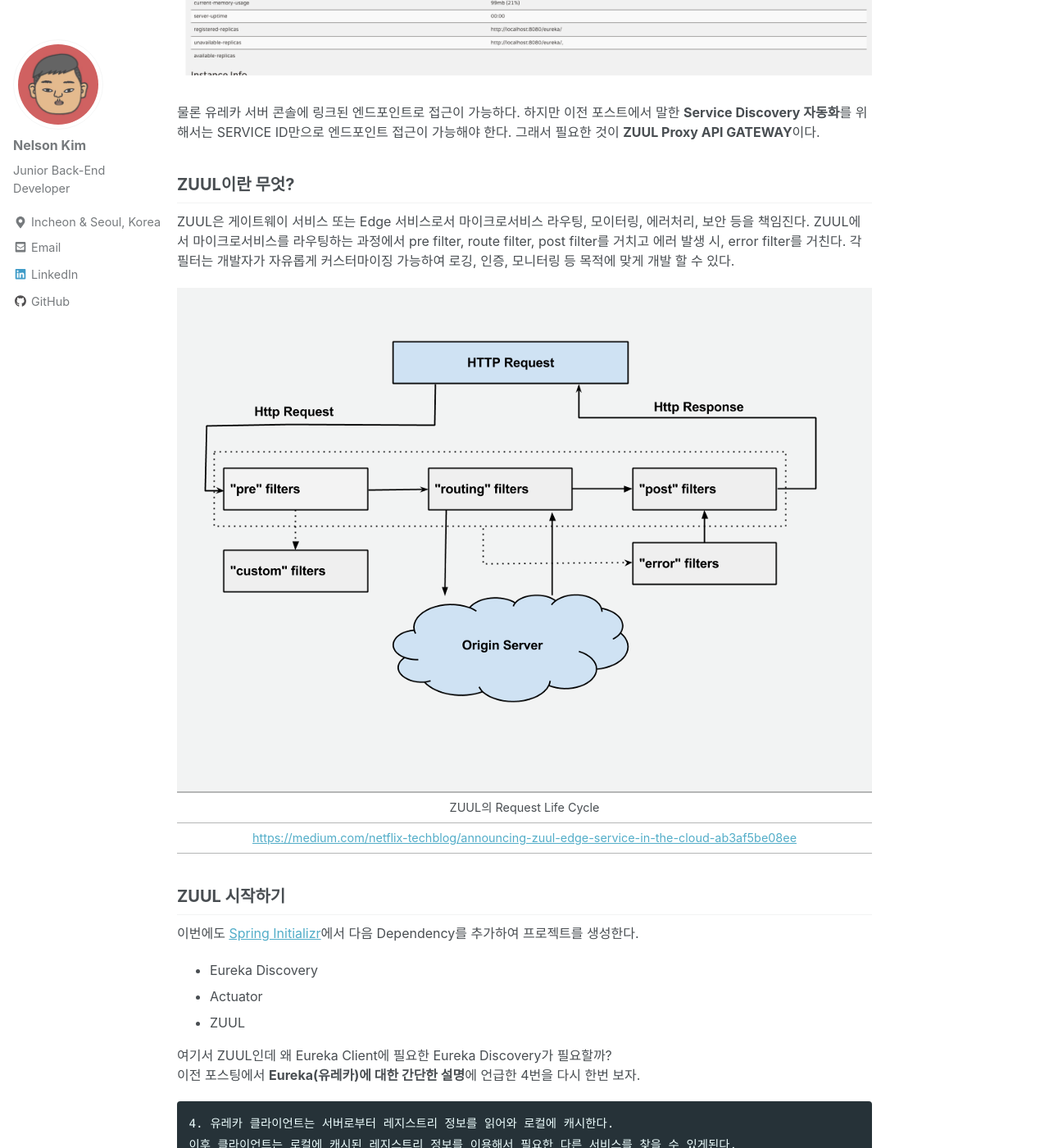
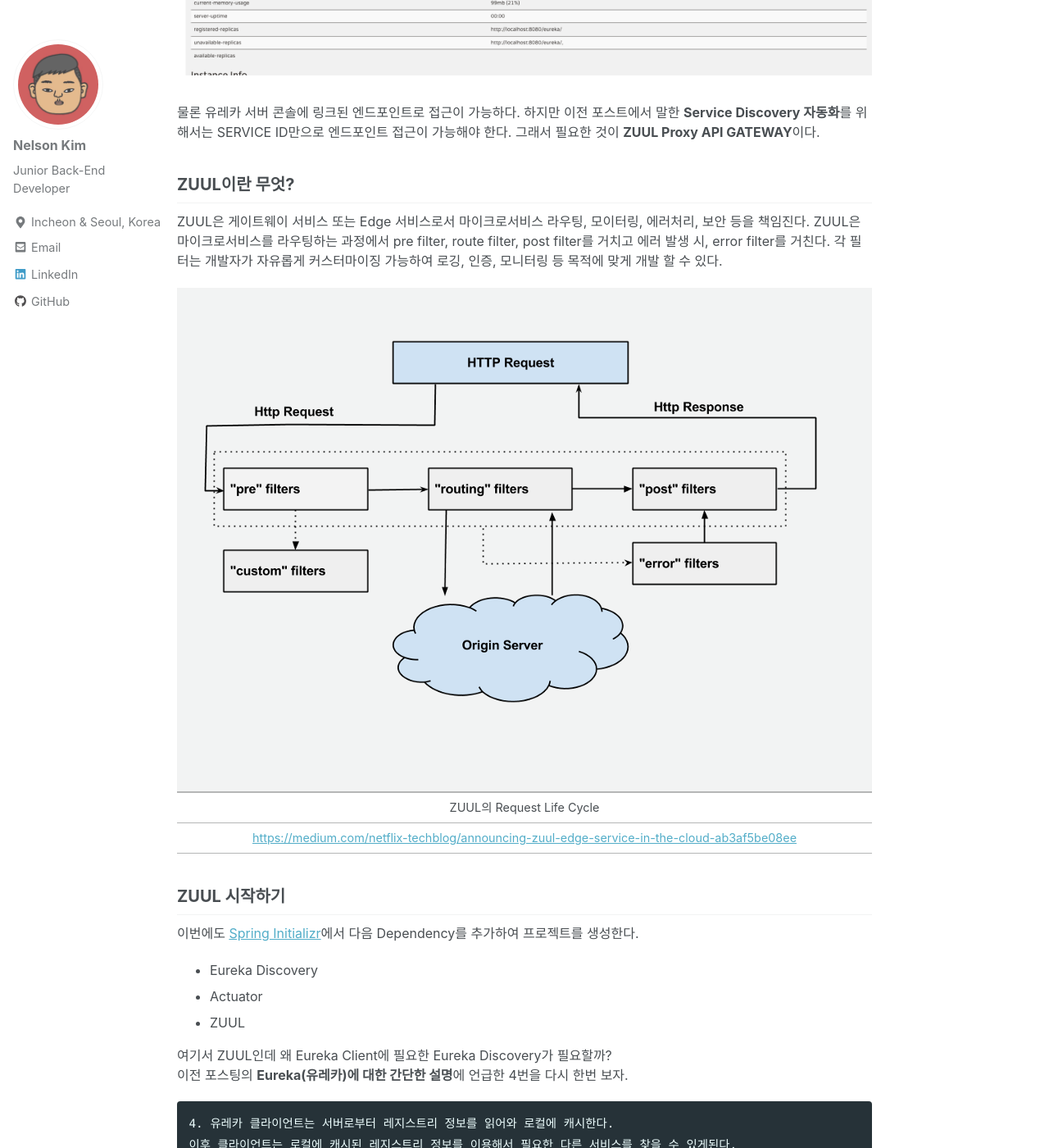
Before and after one commit to ssipflow/ssipflow.github.io, a Jekyll site: the page built from _posts/2018-09-30-Spring-Cloud-API-Gateway-03.md, in a window 1280 px wide and 1400 px high, scrolled down 633 px. Shown: the whole window at 82% size. Built offline with Jekyll 4.4.1, drawn with Linux system fonts in a browser that asks for light colours; nearby versions of some CDN libraries; comment, search, counter and statistics services are not loaded; some of the changed text lies outside the part shown.

Commit message:
오탈자 수정

````diff
--- a/_posts/2018-09-30-Spring-Cloud-API-Gateway-03.md
+++ b/_posts/2018-09-30-Spring-Cloud-API-Gateway-03.md
@@ -20,7 +20,7 @@ category: MSA
 물론 유레카 서버 콘솔에 링크된 엔드포인트로 접근이 가능하다. 하지만 이전 포스트에서 말한 **Service Discovery 자동화**를 위해서는 SERVICE ID만으로 엔드포인트 접근이 가능해야 한다. 그래서 필요한 것이 **ZUUL Proxy API GATEWAY**이다.
 
 ## ZUUL이란 무엇?
-ZUUL은 게이트웨이 서비스 또는 Edge 서비스로서 마이크로서비스 라우팅, 모이터링, 에러처리, 보안 등을 책임진다. ZUUL에서 마이크로서비스를 라우팅하는 과정에서 pre filter, route filter, post filter를 거치고 에러 발생 시, error filter를 거친다. 각 필터는 개발자가 자유롭게 커스터마이징 가능하여 로깅, 인증, 모니터링 등 목적에 맞게 개발 할 수 있다.
+ZUUL은 게이트웨이 서비스 또는 Edge 서비스로서 마이크로서비스 라우팅, 모이터링, 에러처리, 보안 등을 책임진다. ZUUL은 마이크로서비스를 라우팅하는 과정에서 pre filter, route filter, post filter를 거치고 에러 발생 시, error filter를 거친다. 각 필터는 개발자가 자유롭게 커스터마이징 가능하여 로깅, 인증, 모니터링 등 목적에 맞게 개발 할 수 있다.
 
 |![ZUUL Request Life Cycle](/assets/images/static/180930/Request-Lifecycle.png)|
 |:--:|
@@ -35,12 +35,12 @@ ZUUL은 게이트웨이 서비스 또는 Edge 서비스로서 마이크로서비
 * ZUUL
 
 여기서 ZUUL인데 왜 Eureka Client에 필요한 Eureka Discovery가 필요할까?
-이전 포스팅에서 **Eureka(유레카)에 대한 간단한 설명**에 언급한 4번을 다시 한번 보자.
+이전 포스팅의 **Eureka(유레카)에 대한 간단한 설명**에 언급한 4번을 다시 한번 보자.
 ```
 4. 유레카 클라이언트는 서버로부터 레지스트리 정보를 읽어와 로컬에 캐시한다.
 이후 클라이언트는 로컬에 캐시된 레지스트리 정보를 이용해서 필요한 다른 서비스를 찾을 수 있게된다.
 ```
-ZUUL은 Eureka Server에 등록된 서비스들의 ID를 통해 접근하기 위해서는 각 서비스들의 등록 정보를 알아야 한다. 그래서 ZUUL을 Eureka Client로 등록하여 Eureka Server에서 등록정보를 로컬에 캐시하고 그 정보를 바탕으로 service id - service enpoint 매핑이 가능한것.
+ZUUL은 Eureka Server에 등록된 서비스들의 ID를 통해 접근하기 위해 각 서비스들의 등록 정보를 알아야 한다. 그래서 ZUUL을 Eureka Client로 등록하여 Eureka Server의 등록정보를 로컬에 캐시하고, 그 정보를 바탕으로 service id - service enpoint 매핑이 가능한것.
 
 Spring Initializr로 생성된 ZUUL 프로젝트는 다음과 같은 디렉토리 구조를 갖는다.
 ```
````
Also changed, not shown: other parts of _posts/2018-09-30-Spring-Cloud-API-Gateway-03.md (+1 -1 lines).
